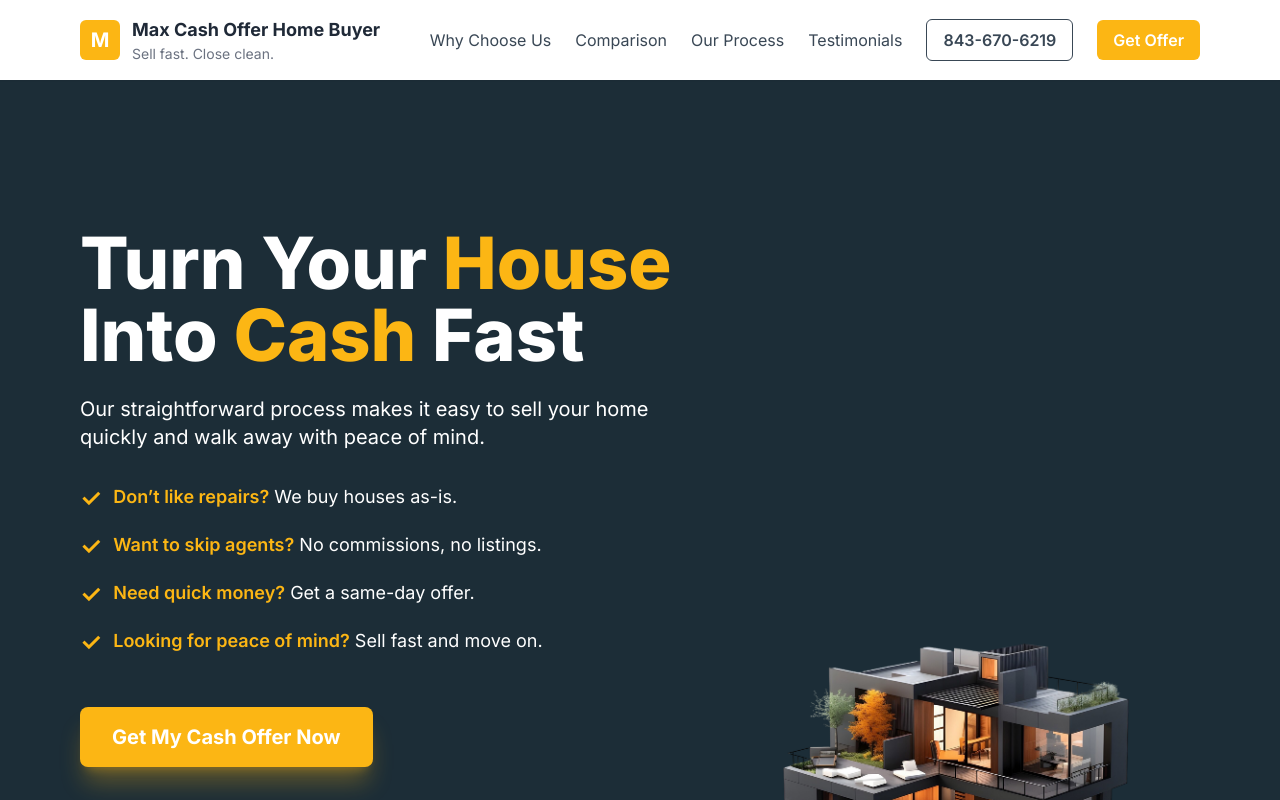
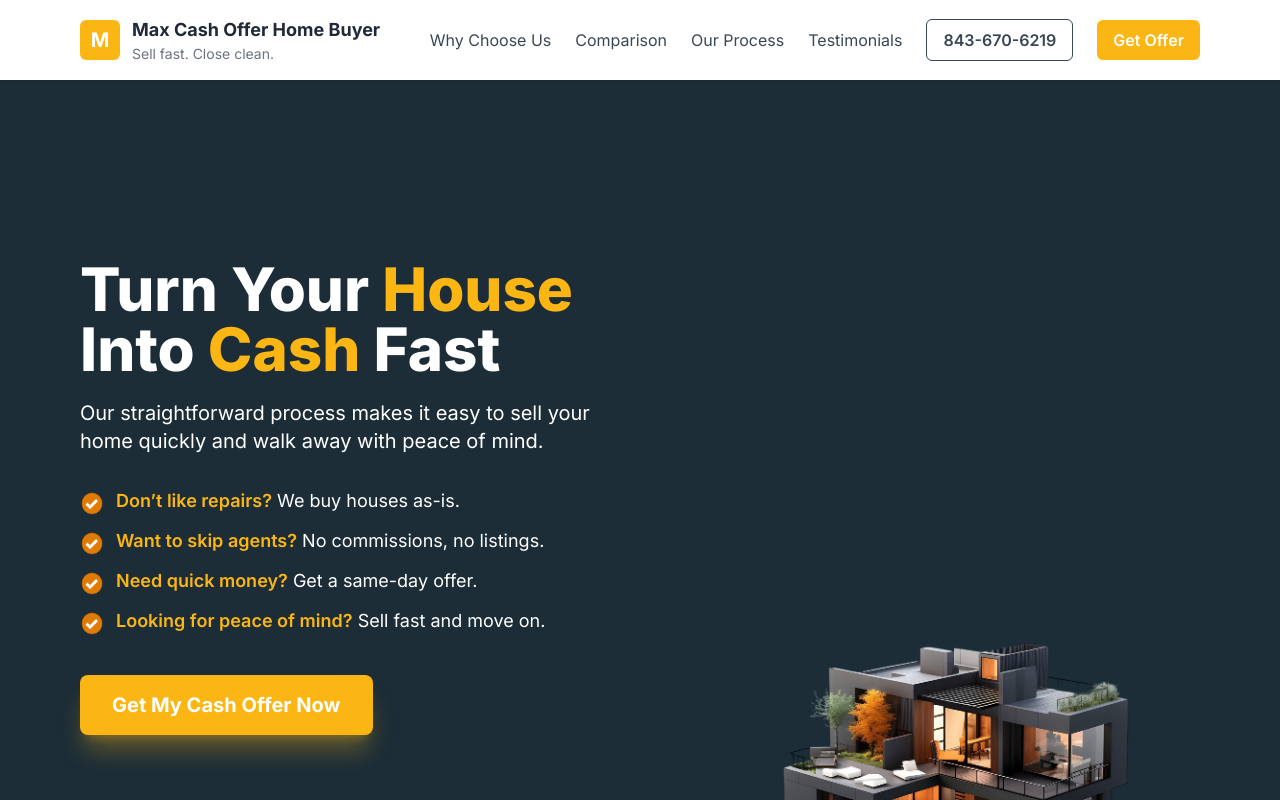
Before and after one commit to hpintojr/gettopdollar-homebuyer, a Next.js app: page / in a window 1280 px wide. Shown: the top 800 px of the page. Built offline with nearby package versions, Linux system fonts and the light colour scheme.

Commit message:
Update Hero.tsx

```diff
--- a/components/Hero.tsx
+++ b/components/Hero.tsx
@@ -2,61 +2,85 @@ import Image from 'next/image';
 
 export default function Hero() {
   return (
-    // Removed overflow-hidden, ensure relative positioning for z-index context
+    // Keep relative positioning for z-index context
     <section className="bg-brandDark relative z-10">
-      <div className="max-w-6xl mx-auto px-4 py-16 md:py-24 md:flex md:items-center md:gap-8 min-h-[700px] lg:min-h-[834px]">
+      {/* Increased vertical padding slightly */}
+      <div className="max-w-6xl mx-auto px-4 py-20 md:py-32 md:flex md:items-center md:gap-8 min-h-[700px] lg:min-h-[834px]">
 
         {/* Text Content */}
-        <div className="md:flex-1 md:w-6/12 lg:w-7/12"> {/* Give text slightly more space */}
-          <h1 className="text-4xl md:text-5xl lg:text-6xl xl:text-7xl font-extrabold text-white leading-tight">
+        {/* Adjusted width and added padding for spacing */}
+        <div className="md:flex-1 md:w-6/12 lg:w-7/12 md:pr-10 lg:pr-16">
+          {/* Headline - Adjusted font size and line height */}
+          <h1 className="text-4xl md:text-5xl lg:text-6xl font-extrabold text-white leading-tight md:leading-snug">
             Turn Your <span className="text-brandPrimary">House</span> Into <span className="text-brandPrimary">Cash</span> Fast
           </h1>
-          <p className="mt-6 text-white max-w-xl text-lg md:text-xl">
+          {/* Paragraph - Adjusted margin-top */}
+          <p className="mt-4 md:mt-5 text-white max-w-xl text-lg md:text-xl">
             Our straightforward process makes it easy to sell your home quickly and walk away with peace of mind.
           </p>
 
-          {/* Bullet points */}
-          <ul className="mt-8 space-y-4 text-white text-lg">
+          {/* Bullet points - Adjusted margin-top and spacing */}
+          <ul className="mt-6 md:mt-8 space-y-3 text-white text-lg">
+             {/* Use Image component for checkmark.png */}
              <li className="flex items-start">
-               <span className="text-brandPrimary mr-3 text-2xl font-bold">✓</span>
+               <Image
+                 src="/checkmark.png"
+                 alt="checkmark"
+                 width={24}
+                 height={24}
+                 className="mr-3 mt-1 flex-shrink-0" // Added mt-1 for alignment
+               />
                <div>
                  <span className="font-semibold text-brandPrimary">Don’t like repairs?</span> We buy houses as-is.
                </div>
              </li>
              <li className="flex items-start">
-               <span className="text-brandPrimary mr-3 text-2xl font-bold">✓</span>
+               <Image
+                 src="/checkmark.png"
+                 alt="checkmark"
+                 width={24}
+                 height={24}
+                 className="mr-3 mt-1 flex-shrink-0"
+               />
                <div>
                  <span className="font-semibold text-brandPrimary">Want to skip agents?</span> No commissions, no listings.
                </div>
              </li>
              <li className="flex items-start">
-               <span className="text-brandPrimary mr-3 text-2xl font-bold">✓</span>
+               <Image
+                 src="/checkmark.png"
+                 alt="checkmark"
+                 width={24}
+                 height={24}
+                 className="mr-3 mt-1 flex-shrink-0"
+               />
                <div>
                  <span className="font-semibold text-brandPrimary">Need quick money?</span> Get a same-day offer.
                </div>
              </li>
              <li className="flex items-start">
-               <span className="text-brandPrimary mr-3 text-2xl font-bold">✓</span>
+                <Image
+                  src="/checkmark.png"
+                  alt="checkmark"
+                  width={24}
+                  height={24}
+                  className="mr-3 mt-1 flex-shrink-0"
+                />
                <div>
                  <span className="font-semibold text-brandPrimary">Looking for peace of mind?</span> Sell fast and move on.
                </div>
              </li>
           </ul>
 
-          {/* CTA Button */}
-          <div className="mt-12">
+          {/* CTA Button - Adjusted margin-top */}
+          <div className="mt-8 md:mt-10">
             <a href="#form" className="inline-block px-8 py-4 rounded-lg bg-brandPrimary text-white font-bold text-xl transition-all hover:bg-brandPrimaryDark shadow-xl shadow-brandPrimary/30">
               Get My Cash Offer Now
             </a>
           </div>
         </div>
 
-        {/* Image Column */}
-        {/* - Adjusted width slightly.
-          - Added md:-mb-[600px] to make it overlap significantly.
-          - Added relative and z-20 to ensure it's on top.
-          - Removed absolute positioning.
-        */}
+        {/* Image Column - Kept overlap styling */}
         <div className="md:w-6/12 lg:w-5/12 mt-12 md:mt-0 relative z-20 md:-mb-[600px]">
            <div className="bg-transparent rounded-xl p-0">
              <Image
@@ -64,7 +88,6 @@ export default function Hero() {
                alt="Modern House Model"
                width={971}
                height={971}
-               // Adjusted max-w classes if needed to control apparent size
                className="w-full h-auto max-w-xl md:max-w-2xl lg:max-w-3xl mx-auto"
                priority
              />
```
